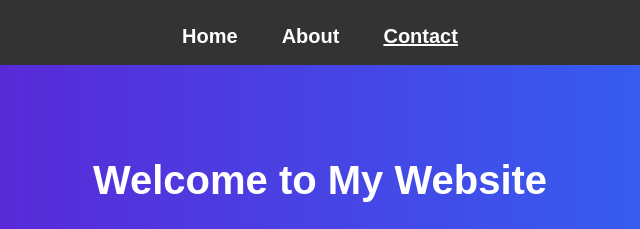
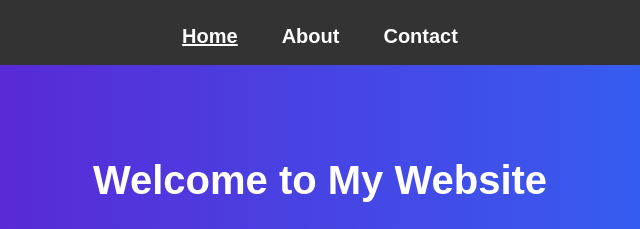
Before and after one commit to jrey21/krristan-ross, a plain HTML site: page index.html in a window 1280 px wide. Shown: the top 229 px of the page, 320-960 px from the left. Drawn offline with Linux system fonts and the light colour scheme.

Commit message:
Kristan Ross

```diff
--- a/index.html
+++ b/index.html
@@ -13,9 +13,9 @@
   <header>
     <nav>
       <ul class="navbar">
-        <li><a href="index.html">Home</a></li>
+        <li><a href="index.html" class="active">Home</a></li>
         <li><a href="about.html">About</a></li>
-        <li><a href="contact.html" class="active">Contact</a></li>
+        <li><a href="contact.html">Contact</a></li>
       </ul>
     </nav>
   </header>
```
